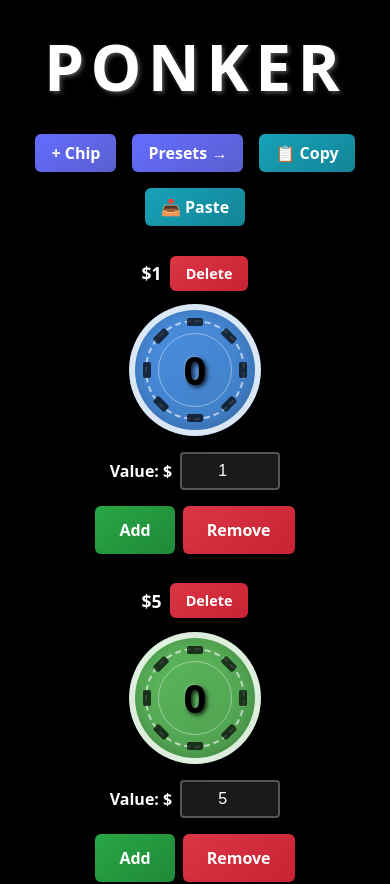
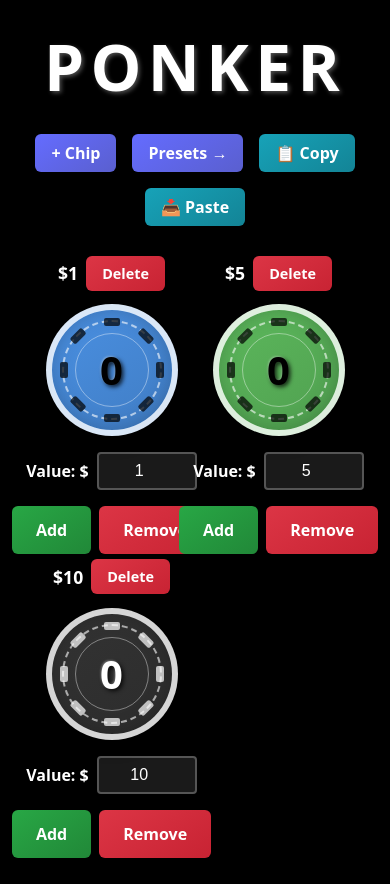
Before and after one commit to aidanlbailey/ponker, a React (Vite) app: page / in a window 390 px wide. Shown: the top 884 px of the page. Built offline with nearby package versions, Linux system fonts and the light colour scheme.

Commit message:
animation changes and columns

```diff
--- a/src/App.css
+++ b/src/App.css
@@ -1,3 +1,69 @@
+/* Keyframe animations for satisfying interactions */
+@keyframes chipBounce {
+  0% { transform: scale(1); }
+  50% { transform: scale(1.2); }
+  100% { transform: scale(1); }
+}
+
+@keyframes chipPulse {
+  0% { transform: scale(1); }
+  50% { transform: scale(1.1); }
+  100% { transform: scale(1); }
+}
+
+@keyframes chipAdd {
+  0% {
+    transform: scale(0) rotate(0deg);
+    opacity: 0;
+  }
+  50% {
+    transform: scale(1.3) rotate(180deg);
+    opacity: 0.8;
+  }
+  100% {
+    transform: scale(1) rotate(360deg);
+    opacity: 1;
+  }
+}
+
+@keyframes chipRemove {
+  0% {
+    transform: scale(1) rotate(0deg);
+    opacity: 1;
+  }
+  100% {
+    transform: scale(0) rotate(-180deg);
+    opacity: 0;
+  }
+}
+
+@keyframes countChange {
+  0% { transform: scale(1); }
+  25% { transform: scale(1.3); }
+  50% { transform: scale(1.1); }
+  75% { transform: scale(1.2); }
+  100% { transform: scale(1); }
+}
+
+
+
+@keyframes slideIn {
+  0% {
+    transform: translateY(-20px);
+    opacity: 0;
+  }
+  100% {
+    transform: translateY(0);
+    opacity: 1;
+  }
+}
+
+@keyframes buttonPress {
+  0% { transform: scale(1); }
+  50% { transform: scale(0.95); }
+  100% { transform: scale(1); }
+}
+
 body {
   background-color: #000000;
   color: #ffffff;
@@ -28,6 +94,7 @@ body {
   max-width: 1200px;
   padding: 2rem;
   background-color: #000000;
+  animation: slideIn 0.5s ease-out;
 }
 
 .title {
@@ -38,6 +105,7 @@ body {
   letter-spacing: 0.1em;
   margin: 0 0 2rem 0;
   text-align: center;
+  animation: slideIn 0.6s ease-out;
 }
 
 .top-controls {
@@ -47,6 +115,7 @@ body {
   align-items: center;
   flex-wrap: wrap;
   justify-content: center;
+  animation: slideIn 0.7s ease-out;
 }
 
 .add-chip-type-btn, .presets-toggle-btn, .clipboard-btn {
@@ -58,7 +127,7 @@ body {
   font-weight: bold;
   font-size: 1rem;
   cursor: pointer;
-  transition: transform 0.1s, box-shadow 0.1s;
+  transition: all 0.2s ease;
   white-space: nowrap;
 }
 
@@ -76,7 +145,7 @@ body {
 }
 
 .add-chip-type-btn:active, .presets-toggle-btn:active, .clipboard-btn:active {
-  transform: translateY(0);
+  animation: buttonPress 0.1s ease;
 }
 
 .presets-panel {
@@ -88,6 +157,8 @@ body {
   width: 100%;
   max-width: 800px;
   box-shadow: 0 4px 12px rgba(0, 0, 0, 0.3);
+  animation: slideIn 0.4s ease-out;
+  transition: all 0.3s ease;
 }
 
 .presets-panel h3 {
@@ -108,11 +179,14 @@ body {
   border: 1px solid #444;
   border-radius: 8px;
   padding: 1rem;
-  transition: background-color 0.2s;
+  transition: all 0.2s ease;
+  animation: slideIn 0.3s ease-out;
 }
 
 .preset-card:hover {
   background: #333;
+  transform: translateY(-2px);
+  box-shadow: 0 4px 8px rgba(255, 255, 255, 0.1);
 }
 
 .preset-header {
@@ -162,6 +236,11 @@ body {
   border-radius: 50%;
   border: 2px solid rgba(255, 255, 255, 0.3);
   display: inline-block;
+  transition: transform 0.2s ease;
+}
+
+.preset-chip-color:hover {
+  transform: scale(1.2);
 }
 
 .load-preset-btn {
@@ -172,7 +251,7 @@ body {
   padding: 0.5rem 1rem;
   font-weight: bold;
   cursor: pointer;
-  transition: transform 0.1s, box-shadow 0.1s;
+  transition: all 0.2s ease;
 }
 
 .load-preset-btn:hover {
@@ -181,17 +260,33 @@ body {
 }
 
 .load-preset-btn:active {
-  transform: translateY(0);
+  animation: buttonPress 0.1s ease;
 }
 
 .chip-container {
-  display: flex;
+  display: grid;
+  grid-template-columns: repeat(auto-fit, minmax(150px, 1fr));
   gap: 2rem;
   margin-bottom: 2rem;
-  flex-wrap: wrap;
-  justify-content: center;
+  justify-items: center;
   align-items: center;
   width: 100%;
+}
+
+/* Ensure minimum 2 columns on mobile */
+@media (max-width: 768px) {
+  .chip-container {
+    grid-template-columns: repeat(2, 1fr);
+    gap: 1rem;
+  }
+}
+
+/* For very small screens, still maintain 2 columns but with smaller gaps */
+@media (max-width: 480px) {
+  .chip-container {
+    grid-template-columns: repeat(2, 1fr);
+    gap: 0.5rem;
+  }
 }
 
 .chip-section {
@@ -200,6 +295,16 @@ body {
   align-items: center;
   gap: 1rem;
   min-width: 150px;
+  animation: slideIn 0.5s ease-out;
+}
+
+/* Animation classes for dynamic chip actions */
+.chip-section.adding {
+  animation: chipAdd 0.5s ease-out;
+}
+
+.chip-section.removing {
+  animation: chipRemove 0.3s ease-in;
 }
 
 .chip-header {
@@ -225,7 +330,7 @@ body {
   cursor: pointer;
   font-size: 0.9rem;
   font-weight: bold;
-  transition: transform 0.1s, box-shadow 0.1s;
+  transition: all 0.2s ease;
 }
 
 .delete-chip-btn:hover {
@@ -234,7 +339,7 @@ body {
 }
 
 .delete-chip-btn:active {
-  transform: translateY(0);
+  animation: buttonPress 0.1s ease;
 }
 
 .chip {
@@ -248,7 +353,7 @@ body {
   font-weight: bold;
   text-shadow: 1px 1px 2px rgba(0, 0, 0, 0.5);
   cursor: pointer;
-  transition: transform 0.2s, box-shadow 0.2s;
+  transition: all 0.3s ease;
   position: relative;
   overflow: hidden;
 
@@ -268,6 +373,19 @@ body {
     0 12px 24px rgba(0, 0, 0, 0.4);
 }
 
+.chip:active {
+  animation: chipPulse 0.2s ease;
+}
+
+/* Animation classes for chip interactions */
+.chip.bouncing {
+  animation: chipBounce 0.4s ease;
+}
+
+.chip.pulsing {
+  animation: chipPulse 0.3s ease;
+}
+
 .chip::before {
   content: '';
   position: absolute;
@@ -279,6 +397,12 @@ body {
   border-radius: 50%;
   border: 2px dashed rgba(255, 255, 255, 0.6);
   pointer-events: none;
+  transition: all 0.3s ease;
+}
+
+.chip:hover::before {
+  border-color: rgba(255, 255, 255, 0.8);
+  transform: translate(-50%, -50%) scale(1.1);
 }
 
 .chip::after {
@@ -292,6 +416,12 @@ body {
   border-radius: 50%;
   border: 1px solid rgba(255, 255, 255, 0.4);
   pointer-events: none;
+  transition: all 0.3s ease;
+}
+
+.chip:hover::after {
+  border-color: rgba(255, 255, 255, 0.6);
+  transform: translate(-50%, -50%) scale(1.1);
 }
 
 .chip-count {
@@ -302,6 +432,12 @@ body {
     -1px -1px 2px rgba(255, 255, 255, 0.3);
   z-index: 10;
   position: relative;
+  transition: all 0.2s ease;
+}
+
+/* Animation class for count changes */
+.chip-count.changing {
+  animation: countChange 0.5s ease;
 }
 
 .chip-controls {
@@ -333,6 +469,7 @@ body {
   text-align: center;
   background-color: #1a1a1a;
   color: #ffffff;
+  transition: all 0.2s ease;
 }
 
 .color-input {
@@ -342,11 +479,18 @@ body {
   border-radius: 4px;
   cursor: pointer;
   background-color: #1a1a1a;
+  transition: all 0.2s ease;
+}
+
+.color-input:hover {
+  transform: scale(1.1);
+  border-color: #777;
 }
 
 .value-input:focus, .color-input:focus, .chip-value-input:focus {
   outline: none;
   border-color: #646cff;
+  box-shadow: 0 0 0 3px rgba(100, 108, 255, 0.2);
 }
 
 .chip-buttons {
@@ -362,7 +506,7 @@ body {
   font-size: 1rem;
   font-weight: bold;
   cursor: pointer;
-  transition: transform 0.1s, box-shadow 0.1s;
+  transition: all 0.2s ease;
 }
 
 .add-btn {
@@ -386,7 +530,7 @@ body {
 }
 
 .add-btn:active, .remove-btn:active {
-  transform: translateY(0);
+  animation: buttonPress 0.1s ease;
 }
 
 .total-value {
--- a/src/App.jsx
+++ b/src/App.jsx
@@ -1,4 +1,4 @@
-import { useState } from 'react'
+import { useState, useEffect, useRef } from 'react'
 import './App.css'
 
 function App() {
@@ -9,6 +9,9 @@ function App() {
   })
 
   const [presetsOpen, setPresetsOpen] = useState(false)
+  const [animatingChips, setAnimatingChips] = useState({})
+  const [addingChip, setAddingChip] = useState(null)
+  const [removingChip, setRemovingChip] = useState(null)
 
   const presets = [
     {
@@ -23,6 +26,14 @@ function App() {
       }
     }
   ]
+
+  // Helper function to trigger chip animations
+  const triggerChipAnimation = (chipId, animationType) => {
+    setAnimatingChips(prev => ({ ...prev, [chipId]: animationType }))
+    setTimeout(() => {
+      setAnimatingChips(prev => ({ ...prev, [chipId]: null }))
+    }, animationType === 'bouncing' ? 400 : 300)
+  }
 
   const updateChipValue = (chipId, value) => {
     setChips(prev => ({
@@ -48,6 +59,7 @@ function App() {
       ...prev,
       [chipId]: { ...prev[chipId], count: prev[chipId].count + 1 }
     }))
+    triggerChipAnimation(chipId, 'bouncing')
   }
 
   const removeChip = (chipId) => {
@@ -55,10 +67,13 @@ function App() {
       ...prev,
       [chipId]: { ...prev[chipId], count: Math.max(0, prev[chipId].count - 1) }
     }))
+    triggerChipAnimation(chipId, 'pulsing')
   }
 
   const addNewChipType = () => {
     const chipId = `chip_${Date.now()}`
+    setAddingChip(chipId)
+
     setChips(prev => ({
       ...prev,
       [chipId]: {
@@ -67,15 +82,22 @@ function App() {
         color: '#ff6b6b'
       }
     }))
+
+    setTimeout(() => setAddingChip(null), 500)
   }
 
   const deleteChipType = (chipId) => {
     if (Object.keys(chips).length > 1) {
-      setChips(prev => {
-        const newChips = { ...prev }
-        delete newChips[chipId]
-        return newChips
-      })
+      setRemovingChip(chipId)
+
+      setTimeout(() => {
+        setChips(prev => {
+          const newChips = { ...prev }
+          delete newChips[chipId]
+          return newChips
+        })
+        setRemovingChip(null)
+      }, 300)
     }
   }
 
@@ -200,7 +222,10 @@ function App() {
 
       <div className="chip-container">
         {Object.entries(chips).map(([chipId, chip]) => (
-          <div key={chipId} className="chip-section">
+          <div
+            key={chipId}
+            className={`chip-section ${addingChip === chipId ? 'adding' : ''} ${removingChip === chipId ? 'removing' : ''}`}
+          >
             <div className="chip-header">
               <span className="chip-name">${chip.value}</span>
               {Object.keys(chips).length > 1 && (
@@ -215,7 +240,7 @@ function App() {
             </div>
 
             <div
-              className="chip"
+              className={`chip ${animatingChips[chipId] || ''}`}
               style={{
                 background: `linear-gradient(145deg, ${chip.color}, ${chip.color}dd)`,
                 color: getContrastColor(chip.color),
@@ -244,7 +269,9 @@ function App() {
                 ))}
               </div>
 
-              <span className="chip-count">{chip.count}</span>
+              <span className={`chip-count ${animatingChips[chipId] === 'bouncing' || animatingChips[chipId] === 'pulsing' ? 'changing' : ''}`}>
+                {chip.count}
+              </span>
 
               {/* Overlay color input that covers the entire chip */}
               <input
```
